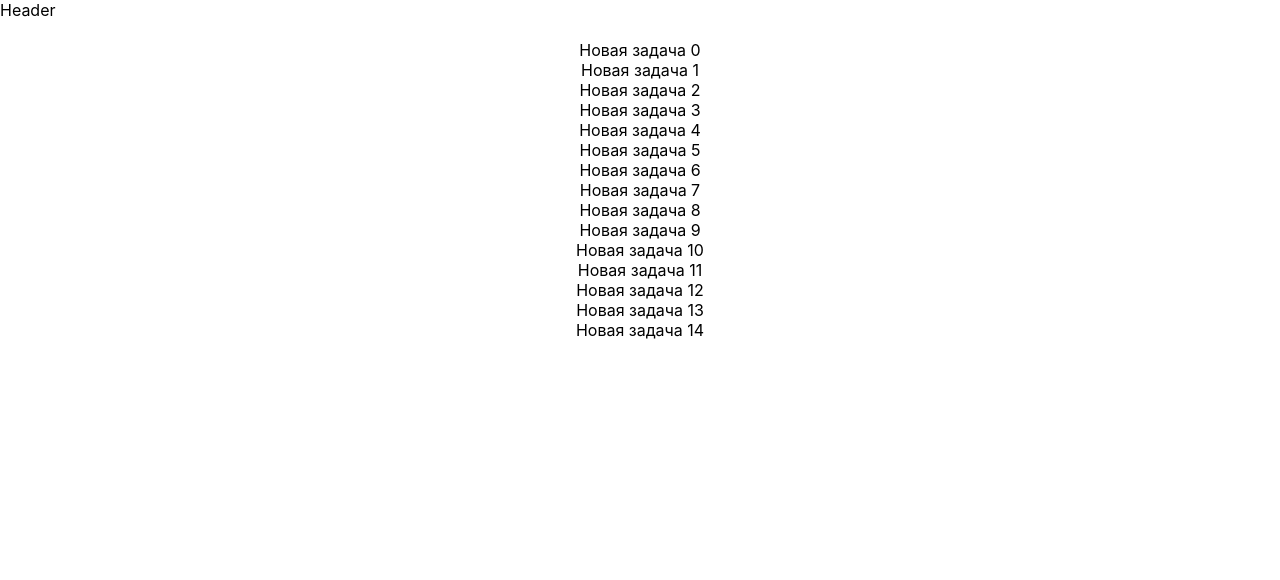
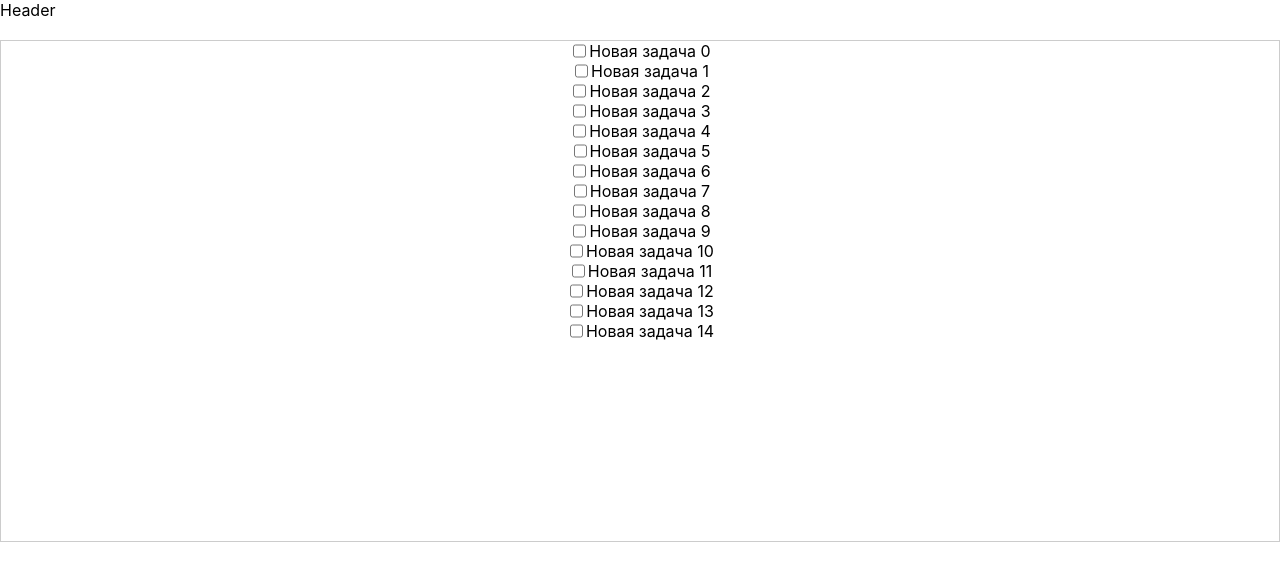
Before and after one commit to education-vk-company/lesson-6-spa, a React (Create React App) app: page / in a window 1280 px wide. Shown: the top 580 px of the page. Built offline with nearby package versions, Linux system fonts and the light colour scheme.

Commit message:
Added task container and task component

```diff
--- /dev/null
+++ b/src/components/Tasks/Task/Task.js
@@ -0,0 +1,10 @@
+import React from 'react';
+import classes from './Task.module.css';
+const task = ({task}) => (
+  <div className={classes.TaskContainer}>
+    <input id={task.id} type='checkbox' value={task.isFinished}/>
+    <label htmlFor={task.id}><div>{task.text}</div></label>
+  </div>
+);
+
+export default task;
--- /dev/null
+++ b/src/components/Tasks/Task/Task.module.css
@@ -0,0 +1,4 @@
+.TaskContainer {
+    display: flex;
+    justify-content: center;
+}
--- a/src/components/Tasks/Tasks.js
+++ b/src/components/Tasks/Tasks.js
@@ -1,13 +1,19 @@
 import React from 'react';
+import classes from './Tasks.module.css';
+import Task from './Task/Task'
 
 const tasks = (props) => {
   let taskList = props.tasks.map(task => {
       return (
-        <div key={task.id}>{task.text}</div>
+        <Task key={task.id} task={task}/>
       )
     }
   );
-  return taskList
+  return (
+    <div className={classes.TaskList}>
+      {taskList}
+    </div>
+  )
 };
 
 export default tasks;
--- /dev/null
+++ b/src/components/Tasks/Tasks.module.css
@@ -0,0 +1,7 @@
+.TaskList {
+    align-items: center;
+    justify-content: center;
+    height: 500px;
+    overflow: auto;
+    border: solid 1px #ccc;
+}
```
